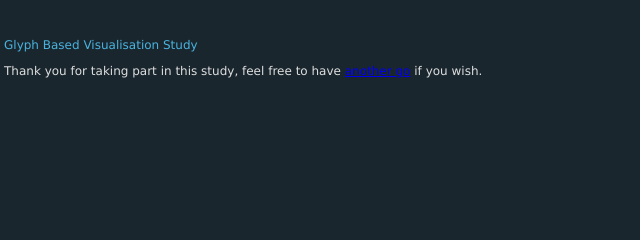
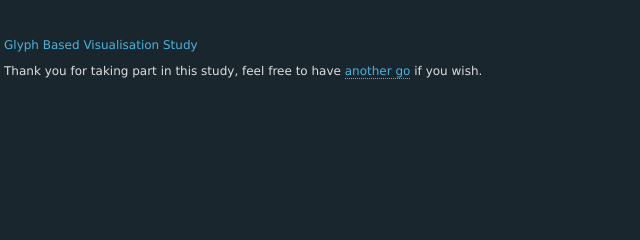
Before and after one commit to jamesjacko/glyphs1, a website: page implementation/surveyThanks.html in a window 1280 px wide. Shown: the top 240 px of the page, 78-718 px from the left. Drawn offline with Linux system fonts and the light colour scheme.

Commit message:
Changes a tag styles

```diff
--- a/implementation/css/master.css
+++ b/implementation/css/master.css
@@ -44,10 +44,18 @@ body.survey{
   width:220px;
   margin: 0 auto;
 }
-h1{
+h1, a{
 	font-size: 1em;
 	font-weight: normal;
 	color: rgb(29%, 70%, 87%);
+}
+a{
+  text-decoration: none;
+  border-bottom: 1px dotted rgb(29%, 70%, 87%);
+}
+a:hover{
+  color: rgb(222, 163, 74);
+  border-color: rgb(222, 163, 74);
 }
 .glyph{
   float:left;
```
